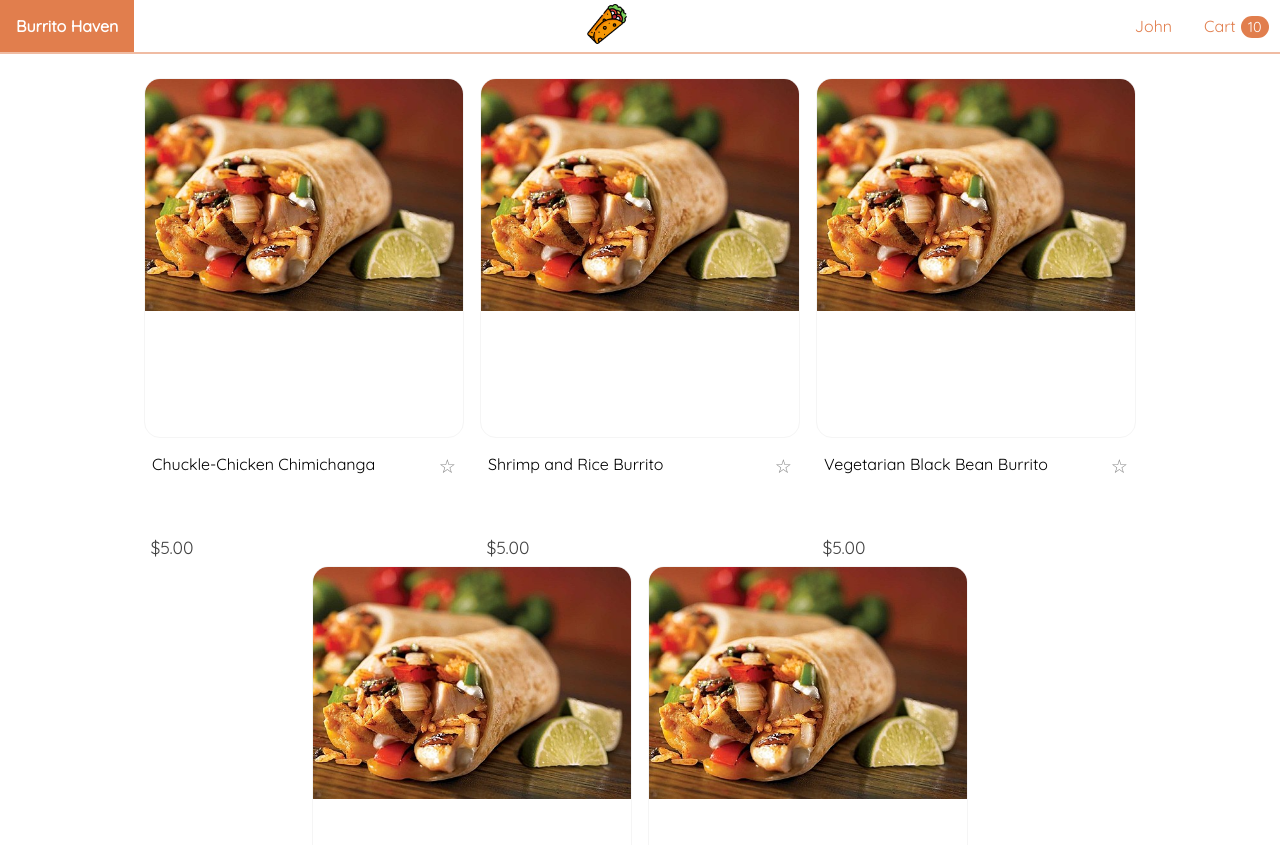
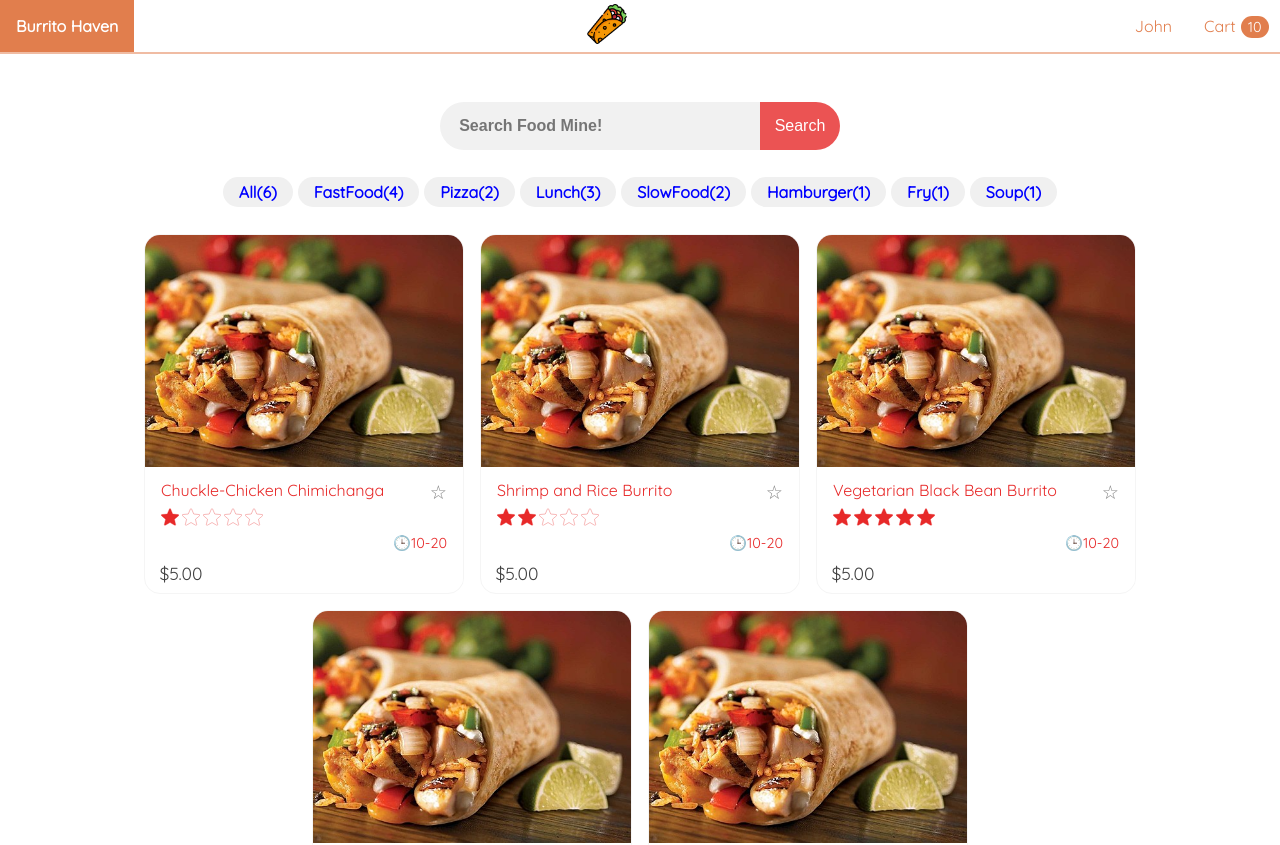
Before and after one commit to svidic02/wot-project, a React (Create React App) app in the folder frontend/: page / in a window 1280 px wide. Shown: the top 845 px of the page. Built offline with nearby package versions, Linux system fonts and the light colour scheme.

Commit message:
finished tags

```diff
--- a/frontend/public/index.html
+++ b/frontend/public/index.html
@@ -27,7 +27,7 @@
     <title>React App</title>
   </head>
   <body>
-    <noscript>You need to enable JavaScript to run this app.</noscript>
+    <!-- <noscript>You need to enable JavaScript to run this app.</noscript> -->
     <div id="root"></div>
     <!--
       This HTML file is a template.
--- a/frontend/src/AppRoutes.js
+++ b/frontend/src/AppRoutes.js
@@ -1,9 +1,13 @@
-import React from 'react'
-import { Route,Routes } from 'react-router-dom'
-import HomePage from './pages/Home/HomePage';
+import React from "react";
+import { Route, Routes } from "react-router-dom";
+import HomePage from "./pages/Home/HomePage";
 
 export default function AppRoutes() {
-  return <Routes>
-    <Route path='/' element={<HomePage/>}></Route>
-  </Routes>
+  return (
+    <Routes>
+      <Route path="/" element={<HomePage />}></Route>
+      <Route path="/search/:searchTerm" element={<HomePage />}></Route>
+      <Route path="/tag/:tag" element={<HomePage/>}></Route>
+    </Routes>
+  );
 }
--- /dev/null
+++ b/frontend/src/components/Search/Search.js
@@ -0,0 +1,25 @@
+import React, { useState } from "react";
+import classes from "./search.module.css";
+import { useNavigate, useParams } from "react-router-dom";
+
+export default function Search() {
+  const [term, setTerm] = useState("");
+  const navigate = useNavigate();
+  const { searchTerm } = useParams();
+
+  const search = async () => {
+    term ? navigate("/search/" + term) : navigate("/");
+  };
+  return (
+    <div className={classes.container}>
+      <input
+        type="text"
+        placeholder="Search Food Mine!"
+        onChange={(e) => setTerm(e.target.value)}
+        onKeyUp={(e) => e.key === "Enter" && search()}
+        value={term}
+      />
+      <button onClick={search}>Search</button>
+    </div>
+  );
+}
--- /dev/null
+++ b/frontend/src/components/Search/search.module.css
@@ -0,0 +1,36 @@
+.container {
+  display: flex;
+  justify-content: center;
+  margin-top: 3rem;
+  margin-bottom: 1.5rem;
+}
+
+.container input {
+  border-radius: 10rem 0 0 10rem;
+  border: none;
+  height: 3rem;
+  width: 20rem;
+  background-color: #f1f1f1;
+  padding: 1.2rem;
+  font-size: 1rem;
+  font-weight: bold;
+  outline: none;
+}
+
+.container button {
+  color: grey;
+  height: 3rem;
+  width: 5rem;
+  font-size: 1rem;
+  border-radius: 0 10rem 10rem 0;
+  border: none;
+  background-color: #e72929;
+  color: white;
+  opacity: 0.8;
+  outline: none;
+}
+
+.container button:hover {
+  opacity: 1;
+  cursor: pointer;
+}
--- /dev/null
+++ b/frontend/src/components/Tags/Tags.js
@@ -0,0 +1,19 @@
+import React from "react";
+import classes from "./tags.module.css";
+import { Link } from "react-router-dom";
+
+export default function Tags({ tags, forFoodPage }) {
+  return (
+    <div
+      className={classes.container}
+      style={{ justifyContent: forFoodPage ? "start" : "center" }}
+    >
+      {tags.map(tag => (
+        <Link key={tag.name} to={`/tag/${tag.name}`}>
+          {tag.name}
+          {!forFoodPage && `(${tag.count})`}
+        </Link>
+      ))}
+    </div>
+  );
+}
--- /dev/null
+++ b/frontend/src/components/Tags/tags.module.css
@@ -0,0 +1,13 @@
+.container {
+    display: flex;
+    flex-wrap: wrap;
+  }
+
+  .container a {
+    background-color: #f0f0f0;
+    padding: 0.3rem 1rem;
+    margin: 0.2rem 0.15rem;
+    border-radius: 10rem;
+    font-weight: 600;
+    color: blue;
+  }
--- a/frontend/src/components/Thumbnails/Thumbnails.js
+++ b/frontend/src/components/Thumbnails/Thumbnails.js
@@ -16,7 +16,6 @@ export default function Thumbnails({ foods }) {
               alt={food.name}
               onError={() => console.log("Image failed to load")}
             />
-          </Link>
           <div className={classes.content}>
             <div className={classes.name}>{food.name}</div>
             <span
@@ -26,7 +25,7 @@ export default function Thumbnails({ foods }) {
             >
               ☆
             </span>
-            {/* <div className={classes.stars}>
+            <div className={classes.stars}>
               <StarRating stars={food.stars} />
             </div>
             <div className={classes.product_item_footer}>
@@ -34,11 +33,12 @@ export default function Thumbnails({ foods }) {
                 <span>🕒</span>
                 {food.cookTime}
               </div>
-            </div> */}
+            </div>
             <div className={classes.price}>
               <Price price={food.price} />
             </div>
           </div>
+          </Link>
         </li>
       ))}
     </ul>
--- a/frontend/src/data.js
+++ b/frontend/src/data.js
@@ -1,52 +1,63 @@
-export const sample_foods=[
+export const sample_foods = [
   {
-        id:'1',
-        name:'Chuckle-Chicken Chimichanga',
-        cookTime:'10-20',
-        price:5,
-        favorite:false,
-        stars:1,
-        imageUrl:'image-1.jpg',
-        tags:['Kids','Breakfast','FastFood']
+    id: "1",
+    name: "Chuckle-Chicken Chimichanga",
+    cookTime: "10-20",
+    price: 5,
+    favorite: false,
+    stars: 1,
+    imageUrl: "image-1.jpg",
+    tags: ["Kids", "Breakfast", "FastFood"],
   },
   {
-        id:'2',
-        name:'Shrimp and Rice Burrito',
-        cookTime:'10-20',
-        price:5,
-        favorite:false,
-        stars:2,
-        imageUrl:'image-1.jpg',
-        tags:['Kids','Breakfast','FastFood']
+    id: "2",
+    name: "Shrimp and Rice Burrito",
+    cookTime: "10-20",
+    price: 5,
+    favorite: false,
+    stars: 2,
+    imageUrl: "image-1.jpg",
+    tags: ["Kids", "Breakfast", "FastFood"],
   },
   {
-        id:'3',
-        name:'Vegetarian Black Bean Burrito',
-        cookTime:'10-20',
-        price:5,
-        favorite:false,
-        stars:5,
-        imageUrl:'image-1.jpg',
-        tags:['Kids','Breakfast','FastFood']
+    id: "3",
+    name: "Vegetarian Black Bean Burrito",
+    cookTime: "10-20",
+    price: 5,
+    favorite: false,
+    stars: 5,
+    imageUrl: "image-1.jpg",
+    tags: ["Kids", "Breakfast", "Fry"],
   },
   {
-        id:'4',
-        name:'Bean and Cheese Burrito',
-        cookTime:'10-20',
-        price:5,
-        favorite:false,
-        stars:4.5,
-        imageUrl:'image-1.jpg',
-        tags:['Kids','Breakfast','FastFood']
+    id: "4",
+    name: "Bean and Cheese Burrito",
+    cookTime: "10-20",
+    price: 5,
+    favorite: false,
+    stars: 4.5,
+    imageUrl: "image-1.jpg",
+    tags: ["Kids", "Breakfast", "FastFood"],
   },
   {
-        id:'5',
-        name:'Gluten-free Burrito',
-        cookTime:'10-20',
-        price:5,
-        favorite:false,
-        stars:4.5,
-        imageUrl:'image-1.jpg',
-        tags:['Kids','Breakfast','FastFood']
+    id: "5",
+    name: "Gluten-free Burrito",
+    cookTime: "10-20",
+    price: 5,
+    favorite: false,
+    stars: 4.5,
+    imageUrl: "image-1.jpg",
+    tags: ["Kids", "Breakfast", "Lunch"],
   },
-]
+];
+
+export const sample_tags = [
+  { name: "All", count: 6 },
+  { name: "FastFood", count: 4 },
+  { name: "Pizza", count: 2 },
+  { name: "Lunch", count: 3 },
+  { name: "SlowFood", count: 2 },
+  { name: "Hamburger", count: 1 },
+  { name: "Fry", count: 1 },
+  { name: "Soup", count: 1 },
+];
--- a/frontend/src/pages/Home/HomePage.js
+++ b/frontend/src/pages/Home/HomePage.js
@@ -1,31 +1,46 @@
-import React, { useEffect, useReducer } from 'react'
-import { getAll } from '../../services/foodService';
-import Thumbnails from '../../components/Thumbnails/Thumbnails';
+import React, { useEffect, useReducer } from "react";
+import { getAll, getAllTags, search, getAllByTag } from "../../services/foodService";
+import { useParams } from "react-router-dom";
+import Search from "../../components/Search/Search";
+import Tags from "../../components/Tags/Tags";
+import Thumbnails from "../../components/Thumbnails/Thumbnails";
 
-
-const initialState={foods:[]};
-const reducer = (state,action)=>{
-  switch(action.type)
-  {
-    case 'FOODS_LOADED':
-      return{...state,foods:action.payload};
+const initialState = { foods: [] , tags: [] };
+const reducer = (state, action) => {
+  switch (action.type) {
+    case "FOODS_LOADED":
+      return { ...state, foods: action.payload };
+    case "TAGS_LOADED":
+      return { ...state, tags: action.payload };
     default:
       return state;
   }
 };
 
 export default function HomePage() {
-  const [state,dispatch]=useReducer(reducer,initialState);
-  const {foods}=state;
+  const [state, dispatch] = useReducer(reducer, initialState);
+  const { foods, tags } = state;
+  const { searchTerm,tag} = useParams();
 
-  useEffect(()=>
-  {
-    getAll().then(foods=>dispatch({type:'FOODS_LOADED',payload:foods}));
-  }, []);
+  useEffect(() => {
+    getAllTags().then(tags => dispatch({type:"TAGS_LOADED", payload:tags}));
 
-  return(
+    const loadFoods = tag
+      ? getAllByTag(tag)
+      : searchTerm
+      ? search(searchTerm)
+      : getAll();
+
+    loadFoods.then((foods) =>
+      dispatch({ type: "FOODS_LOADED", payload: foods })
+    );
+  }, [searchTerm, tag]);
+
+  return (
     <>
-    <Thumbnails foods={foods}/>
+      <Search />
+      <Tags tags={tags}/>
+      <Thumbnails foods={foods} />
     </>
-  )
+  );
 }
--- a/frontend/src/services/foodService.js
+++ b/frontend/src/services/foodService.js
@@ -1,3 +1,14 @@
-import { sample_foods } from '../data'
+import { sample_foods, sample_tags } from "../data";
 
-export const getAll=async()=>sample_foods;
+export const getAll = async () => sample_foods;
+export const getAllTags = async () => sample_tags;
+
+export const search = async (searchTerm) =>
+  sample_foods.filter((item) =>
+    item.name.toLocaleLowerCase().includes(searchTerm.toLowerCase())
+  );
+
+export const getAllByTag = async (tag) => {
+  if (tag === "All") return getAll();
+  return sample_foods.filter((item) => item.tags?.includes(tag));
+};
```
Lines whose indentation alone changed are shown as unchanged.
